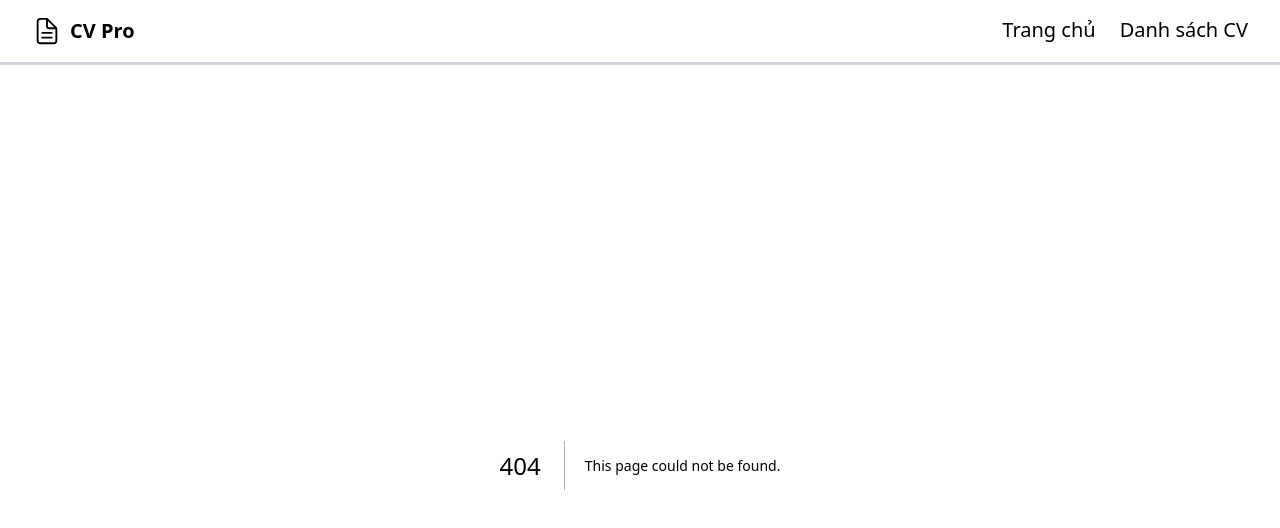
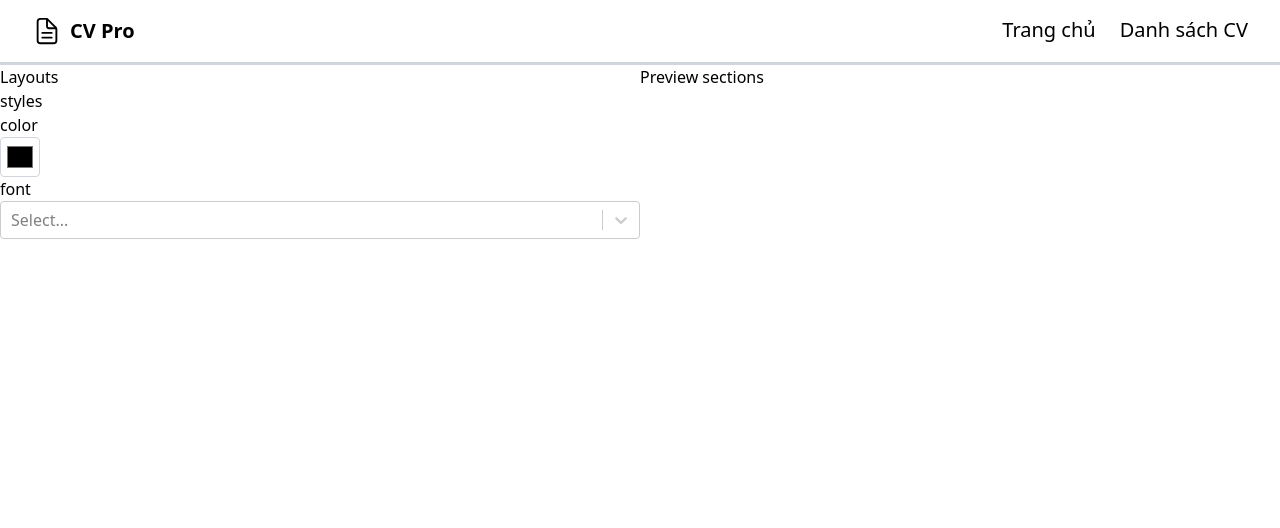
Before and after one commit to penguyn47/cv-builder, a Next.js app: page /editor/themes in a window 1280 px wide. Before the commit this address had no page. Shown: the top 528 px of the page. Built offline with nearby package versions, Linux system fonts and the light colour scheme.

Commit message:
feat: actions

```diff
--- /dev/null
+++ b/src/app/editor/themes/page.tsx
@@ -0,0 +1,25 @@
+'use client'
+
+import Select from 'react-select'
+
+const options = [
+	{ value: 'chocolate', label: 'Chocolate' },
+	{ value: 'strawberry', label: 'Strawberry' },
+	{ value: 'vanilla', label: 'Vanilla' },
+]
+
+export default function Page() {
+	return (
+		<div className="grid grid-cols-2">
+			<div className="col-span-1">
+				<div>Layouts</div>
+				<div>styles</div>
+				<div>color</div>
+				<input type="color" className="h-10 w-10 cursor-pointer rounded border border-gray-300 p-1" />
+				<div>font</div>
+				<Select name="colors" options={options} classNamePrefix="select" instanceId="color-select" />
+			</div>
+			<div className="col-span-1">Preview sections</div>
+		</div>
+	)
+}
--- /dev/null
+++ b/src/app/list/resumes/page.tsx
@@ -0,0 +1,24 @@
+'use client'
+import { IoDocumentTextOutline } from 'react-icons/io5'
+
+import { useState } from 'react'
+import FormModal from '@/components/FormModal'
+
+export default function ResumeListPage() {
+	const [openModal, setOpenModal] = useState(false)
+
+	return (
+		<div>
+			<div>
+				<div
+					onClick={() => setOpenModal(true)}
+					className="flex w-fit items-center gap-2 rounded-xl bg-gray-800 px-3 py-2 text-lg font-semibold text-white hover:cursor-pointer hover:bg-gray-700"
+				>
+					<IoDocumentTextOutline />
+					Tạo CV mới
+				</div>
+				<FormModal isOpen={openModal} onClose={() => setOpenModal(false)} formName="newcv" fullScreen={true} />
+			</div>
+		</div>
+	)
+}
--- /dev/null
+++ b/src/lib/actions.ts
@@ -0,0 +1,21 @@
+'use server'
+import { ResumeService } from './ResumeService'
+
+type CurrentState = {
+	success: boolean
+	error: boolean
+}
+export const createResume = async (currentState: CurrentState, formData: FormData) => {
+	const data: any = Object.fromEntries(formData)
+
+	const resumeSerivce = new ResumeService()
+	resumeSerivce.createResume({
+		title: data.title,
+		description: data.description,
+		workExperiences: [],
+		educations: [],
+		skills: [],
+	})
+
+	return { success: true, error: false }
+}
```
